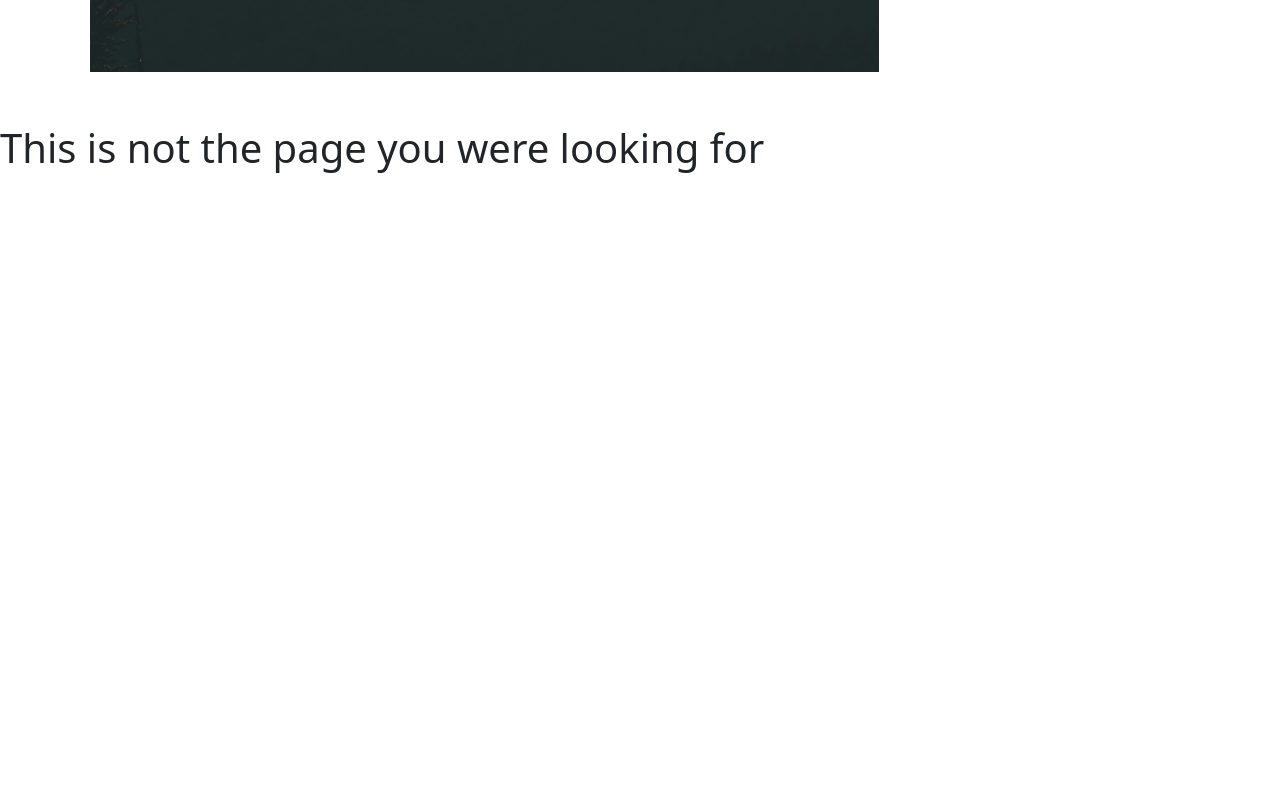
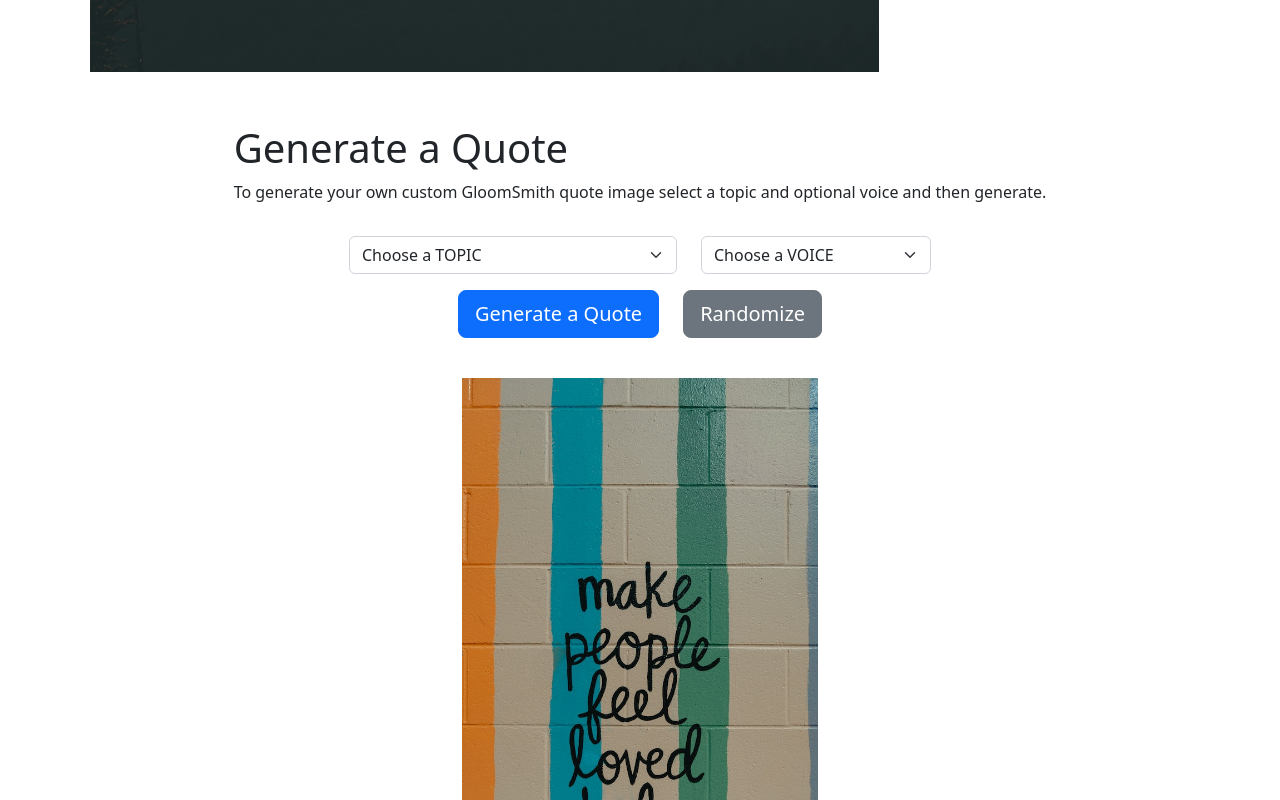
Before and after one commit to Capstone-42-quote-gen/ai-quote-generator, a React (Vite) app in the folder frontend/: page /create-quote in a window 1280 px wide. Shown: the part 1280-2080 px from the top of the page. Before the commit the page ends 1460 px from the top, so only its background shows below. Built offline with nearby package versions, Linux system fonts and the light colour scheme.

Commit message:
added route for create quote

```diff
--- a/frontend/src/ui/App.tsx
+++ b/frontend/src/ui/App.tsx
@@ -5,6 +5,7 @@ import { Home } from './Home.tsx'
 import { FourOhFour } from './FourOhFour'
 import { ImageContent } from "./shared_components/ImageContent.tsx";
 import {Navigation} from "./shared_components/NavBar.tsx";
+import {CreateQuote} from "./CreateQuote.tsx";
 
 export function App() {
     return (
@@ -16,6 +17,7 @@ export function App() {
                     <Route  path='/' element={<Home />} />
                     <Route path={"*"} element={<FourOhFour />} />
                     <Route path='/ImageContent' element={<ImageContent/>} />
+                    <Route path={'/create-quote'} element={<CreateQuote />} />
                 </Routes>
             </BrowserRouter>
         </>
```
